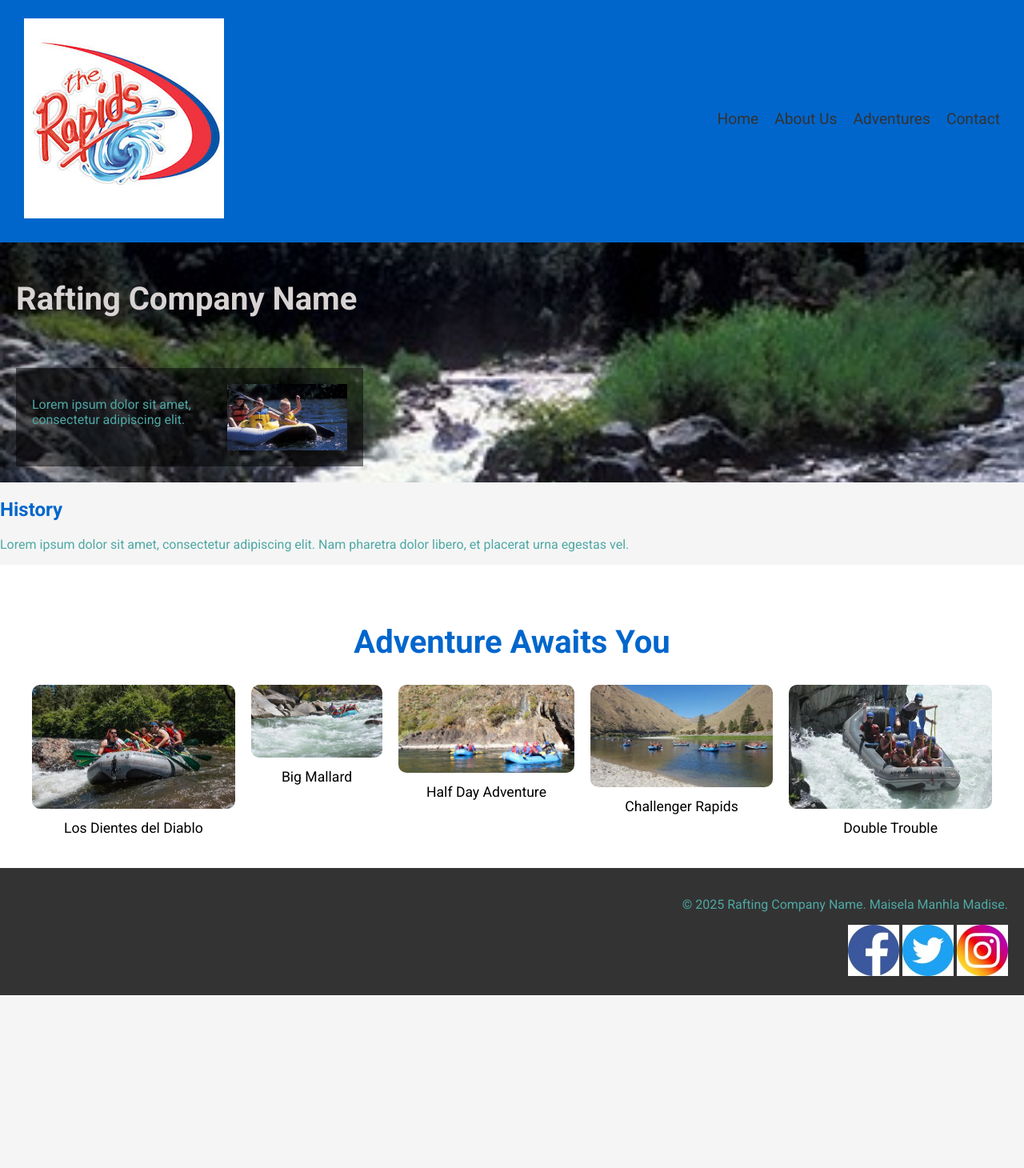
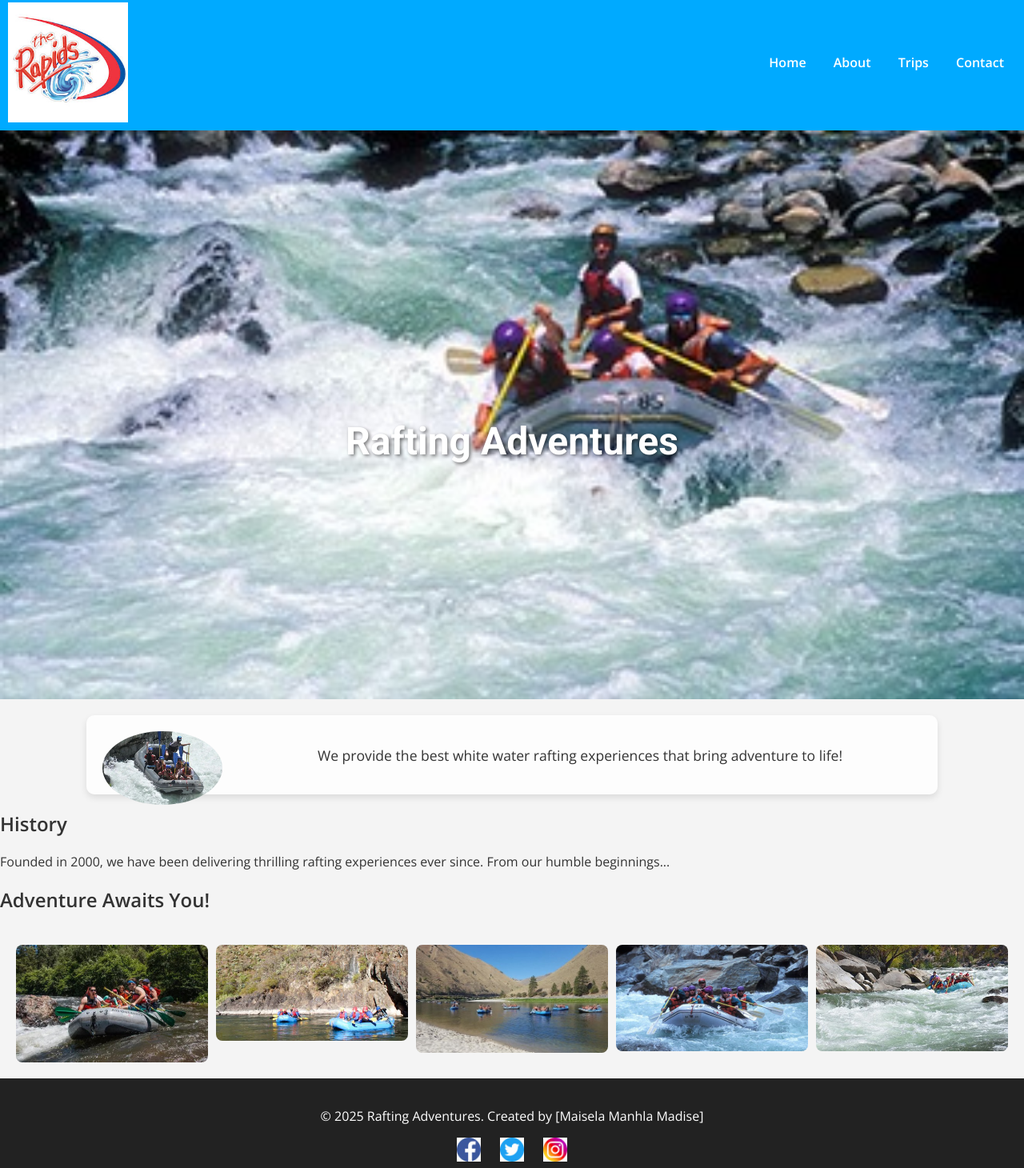
Before and after one commit to maiselamadise/wdd130, a plain HTML site: page wwr/about.html in a window 1280 px wide. Shown: the part 7-1467 px from the top of the page at 80% size. Before the commit the page ends 1251 px from the top, so only its background shows below. Drawn offline with nearby package versions, Linux system fonts and the light colour scheme.

Commit message:
New updates

```diff
--- a/wwr/about.html
+++ b/wwr/about.html
@@ -4,71 +4,55 @@
     <meta charset="UTF-8">
     <meta name="viewport" content="width=device-width, initial-scale=1.0">
     <meta http-equiv="X-UA-Compatible" content="ie=edge">
-  <title>About Us/ Maisela Manhla Madise</title>
-  <link rel="preconnect" href="https://fonts.googleapis.com">
-  <link rel="preconnect" href="https://fonts.gstatic.com" crossorigin>
+    <title>About Us - Rafting Company</title>
+    <!-- Google Fonts -->
+    <link href="https://fonts.googleapis.com/css2?family=Roboto:wght@400;700&family=Open+Sans:wght@400;600&display=swap" rel="stylesheet">
     <link rel="stylesheet" href="styles/rafting.css">
-  <!-- Google Fonts -->
-  <link href="https://fonts.googleapis.com/css2?family=Merriweather:wght@400;700;900&family=Roboto:wght@400;700&display=swap" rel="stylesheet">
 </head>
 <body>
     <header>
-    <img src="logo.jpg" alt="Rafting Company Logo">
+        <img src="logo.jpg" alt="Rafting Company Logo" class="logo">
         <nav>
-      <ul>
-        <li><a href="index.html">Home</a></li>
-        <li><a href="about.html">About Us</a></li>
-        <li><a href="adventure.html">Adventures</a></li>
-        <li><a href="contact.html">Contact</a></li>
-      </ul>
+            <a href="index.html">Home</a>
+            <a href="about.html">About</a>
+            <a href="trips.html">Trips</a>
+            <a href="contact.html">Contact</a>
         </nav>
     </header>
+
     <main>
         <div class="hero">
-      <img src="nfa.jpg" alt="Rafting Adventure">
-      <h1>Rafting Company Name</h1>
+            <img src="Adventure.jpg" alt="Rafting Adventure" class="hero-img">
+            <h1>Rafting Adventures</h1>
+        </div>
+
         <article>
-        <img src="Rafting.jpg" alt="Happy Customer">
-        <p>Lorem ipsum dolor sit amet, consectetur adipiscing elit.</p>
+            <img src="R1.jpg" alt="Happy client" class="client-img">
+            <p>We provide the best white water rafting experiences that bring adventure to life!</p>
         </article>
-    </div>
+
         <section>
             <h2>History</h2>
-        <p>Lorem ipsum dolor sit amet, consectetur adipiscing elit. Nam pharetra dolor libero, et placerat urna egestas vel.</p>
+            <p>Founded in 2000, we have been delivering thrilling rafting experiences ever since. From our humble beginnings...</p>
         </section>
-    <section id="adventures">
-        <h2>Adventure Awaits You</h2>
-        <div class="adventure-gallery">
-            <figure>
-                <img src="mfa.jpg" alt="Adventure 1">
-                <figcaption>Los Dientes del Diablo</figcaption>
-            </figure>
-            <figure>
-                <img src="tu.jpg" alt="Adventure 2">
-                <figcaption>Big Mallard</figcaption>
-            </figure>
-            <figure>
-                <img src="nfs.jpg" alt="Adventure 3">
-                <figcaption>Half Day Adventure</figcaption>
-            </figure>
-            <figure>
-                <img src="peru.jpg" alt="Adventure 4">
-                <figcaption>Challenger Rapids</figcaption>
-            </figure>
-            <figure>
-                <img src="R1.jpg" alt="Adventure 5">
-                <figcaption>Double Trouble</figcaption>
-            </figure>
+
+        <section>
+            <h2>Adventure Awaits You!</h2>
+            <div class="gallery">
+                <img src="rafting1.jpg" alt="Rafting Adventure 1">
+                <img src="rafting2.jpg" alt="Rafting Adventure 2">
+                <img src="rafting3.jpg" alt="Rafting Adventure 3">
+                <img src="rafting4.jpg" alt="Rafting Adventure 4">
+                <img src="rafting5.jpg" alt="Rafting Adventure 5">
             </div>
         </section>
     </main>
+
     <footer>
-    <p>&copy; 2025 Rafting Company Name. Maisela Manhla Madise.</p>
-    <nav class="sociallinks">
-      <a href="https://facebook.com"><img src="facebook.jpg" alt="Facebook"></a>
-      <a href="https://twitter.com"><img src="twiter.jpg" alt="Twitter"></a>
-      <a href="https://instagram.com"><img src="inster.jpg" alt="Instagram"></a>
-    </nav>
+        <p>&copy; 2025 Rafting Adventures. Created by [Maisela Manhla Madise]</p>
+        <a href="#"><img src="facebook.jpg" alt="Facebook"></a>
+        <a href="#"><img src="twiter.jpg" alt="Twitter"></a>
+        <a href="#"><img src="inster.jpg" alt="Instagram"></a>
     </footer>
 </body>
 </html>
--- a/wwr/styles/rafting.css
+++ b/wwr/styles/rafting.css
@@ -1,142 +1,117 @@
+/* Defining CSS variables for the color scheme */
 :root {
-    --primary-color: #0066cc; /* Blue for rafting */
-    --secondary-color: #dd2020ee; /* Orange for highlights */
-    --background-color: #f0f0f0a4; /* Light gray for background */
-    --text-color: #4ea8a4; /* Dark text for readability */
-    --footer-bg: #222222; /* Dark footer background */
+    --primary-color: #00aaff; /* Example blue color */
+    --secondary-color: #f4f4f4; /* Light gray */
+    --accent-color: #ff6600; /* Orange */
+    --text-color: #333333; /* Dark gray for text */
+    --footer-bg: #222222; /* Dark background for footer */
 }
+
 body {
-    font-family: 'Roboto', 'Merriweather';
-    background-color: var(--background-color);
+    font-family: 'Open Sans', sans-serif;
     margin: 0;
     padding: 0;
+    background-color: var(--secondary-color);
+    color: var(--text-color);
 }
 
-  h1, h2 {
-    color: var(--primary-color);
-  }
-
-  p {
-    color: var(--text-color);
-}
+/* Styling the header */
 header {
+    background-color: var(--primary-color);
+    padding: 10px;
     display: flex;
     justify-content: space-between;
     align-items: center;
-    padding: 30px;
-    background-color: var(--primary-color);
 }
 
-  header .logo img {
-      max-width: 150px;
+header .logo {
+    width: 150px;
 }
 
-  h1 {
-      font-size: 2em;
+header nav a {
+    color: white;
+    text-decoration: none;
+    margin: 0 15px;
+    font-weight: 600;
+}
+
+header nav a:hover {
+    color: var(--accent-color);
+}
+
+/* Hero Section */
+.hero {
+    position: relative;
     text-align: center;
 }
 
-  nav ul {
-      display: flex;
-      justify-content: flex-end;
-      gap: 20px;
-      list-style-type: none;
-      margin: 0;
-      padding: 0;
-  }
-
-  nav ul li a {
-      text-decoration: none;
-      color: #333;
-      font-size: 1.2em;
-  }
-  #history h2 {
-      font-size: 2.5em;
-      margin-bottom: 20px;
-  }
-
-  #history p {
-      font-size: 1.2em;
-      line-height: 1.6;
-      margin-bottom: 40px;
-  }
-  #adventures {
-      padding: 40px;
-      background-color: #fff;
-      text-align: center;
-  }
-  #adventures h2 {
-      font-size: 2.5em;
-      margin-bottom: 30px;
-  }
-
-  .adventure-gallery {
-      display: flex;
-      grid-template-columns: repeat(5, 1fr);
-      gap: 20px;
-  }
-
-  figure {
-      margin: 0;
-  }
-
-  figure img {
-      width: 100%;
-      border-radius: 10px;
-      object-fit: cover;
-  }
-
-  figcaption {
-      text-align: center;
-      font-size: 1.1em;
-      margin-top: 10px;
-  }
-  .hero {
-      position: relative;
-      width: 100%;
-      height: 300px;
-      overflow: hidden;
-  }
-  .hero img {
+.hero-img {
+    display: block;
     width: 100%;
     height: auto;
 }
 
 .hero h1 {
     position: absolute;
-      top: 20px;
-      left: 20px;
-      color: rgb(216, 211, 211);
-      font-size: 2.5rem;
+    top: 50%;
+    left: 50%;
+    transform: translate(-50%, -50%);
+    color: rgb(255, 255, 255);
+    font-family: 'Roboto', sans-serif;
+    font-size: 3rem;
+    text-shadow: 2px 2px 4px rgba(0, 0, 0, 0.5);
 }
 
-    .hero article {
-      position: absolute;
-      bottom: 20px;
-      left: 20px;
-      background-color: rgba(0, 0, 0, 0.5);
+/* Article Section */
+article {
     padding: 20px;
-      color: white;
+    text-align: center;
+    background-color: rgba(255, 255, 255, 0.8);
+    margin: 20px auto;
+    width: 80%;
+    border-radius: 10px;
+    box-shadow: 0 4px 8px rgba(0, 0, 0, 0.1);
 }
 
-    .hero article img {
-      float: right;
-      margin-left: 20px;
+article img.client-img {
     width: 150px;
-    }
-  footer {
-      background-color: #333;
-      padding: 20px;
-      text-align: right;
+    border-radius: 50%;
+    float: left;
+    margin-right: 20px;
 }
 
-  .social-icons {
-      display: flex;
-      justify-content: flex-end;
-      gap: 20px;
+article p {
+    font-size: 1.1rem;
 }
 
-  .social-icons a img {
+/* Gallery Section */
+.gallery {
+    display: grid;
+    grid-template-columns: repeat(5, 1fr);
+    gap: 10px;
+    padding: 20px;
+}
+
+.gallery img {
+    width: 100%;
+    height: auto;
+    border-radius: 8px;
+}
+
+/* Footer */
+footer {
+    background-color: var(--footer-bg);
+    color: white;
+    padding: 20px;
+    text-align: center;
+}
+
+footer a img {
     width: 30px;
-      height: 30px;
+    margin: 0 10px;
+    text-decoration: none;
 }
+
+footer a:hover {
+    opacity: 0.7;
+}
```
Also changed, not shown: wwr/Adventure.jpg (renamed from wwr/WhatsApp Image 2025-02-06 at 21.54.00.jpeg), wwr/Rafting1.jpg (renamed from wwr/mfa.jpg), wwr/Rafting2.jpg (renamed from wwr/nfs.jpg), wwr/Rafting3.jpg (renamed from wwr/peru.jpg), wwr/Rafting4.jpg (renamed from wwr/WhatsApp Image 2025-02-06 at 21.54.21.jpeg), wwr/Rafting5.jpg (renamed from wwr/tu.jpg). Lines whose indentation alone changed are shown as unchanged.
